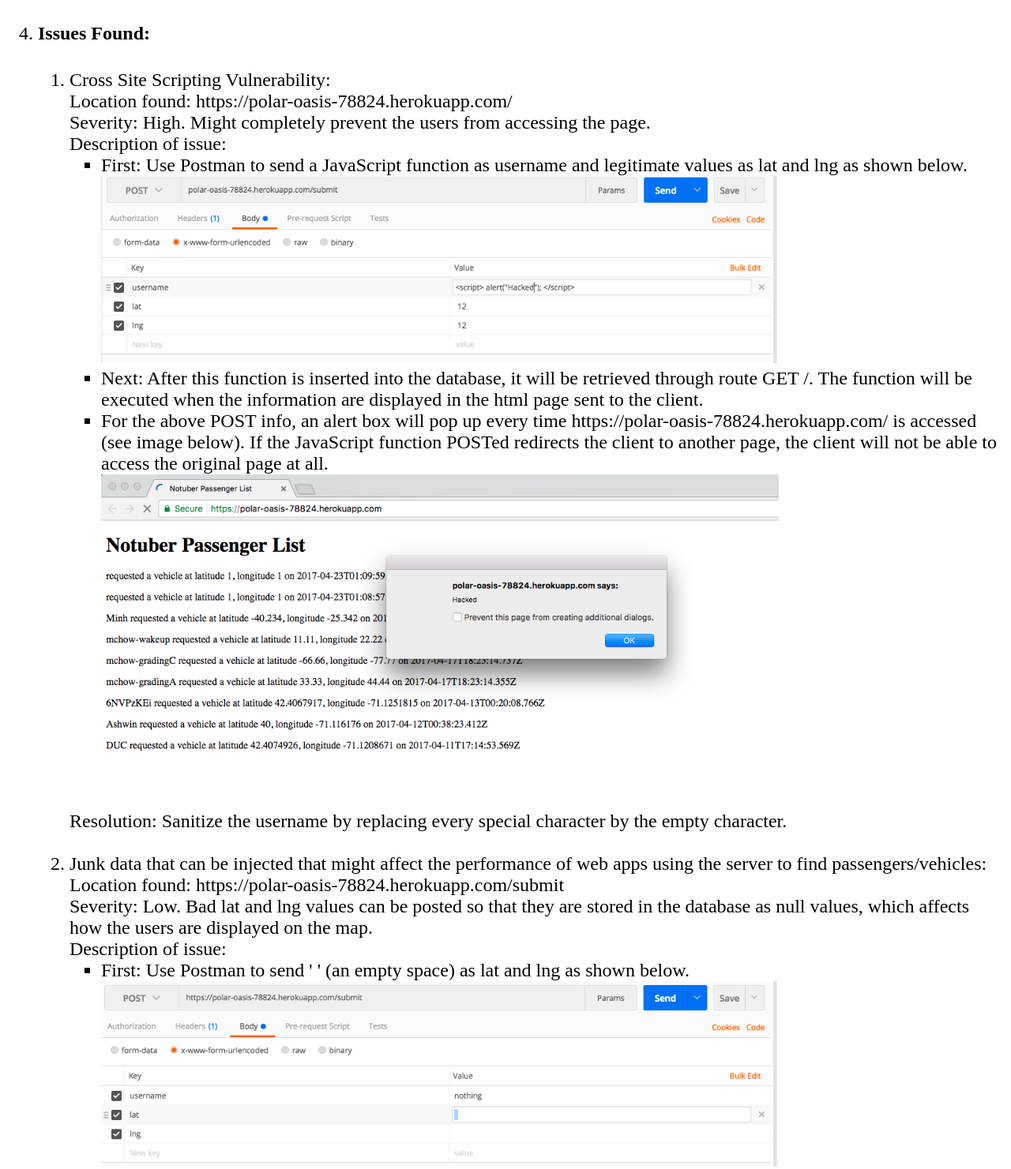
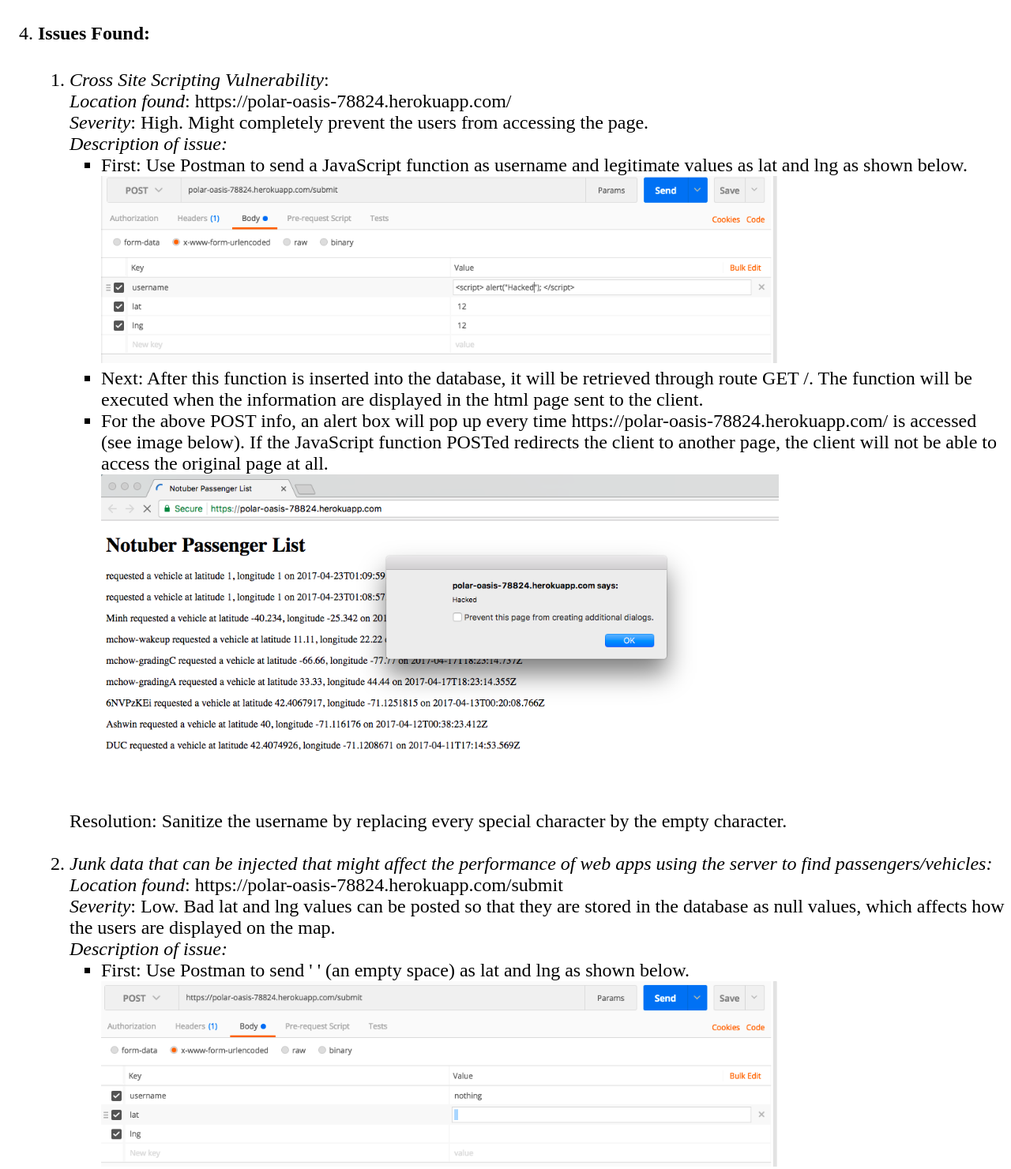
Before and after one commit to minh-d-nguyen/comp20-mnguyen, a plain HTML site: page security/index.html in a window 1280 px wide. Shown: the part 811-2292 px from the top of the page at 79% size. Drawn offline with Linux system fonts and the light colour scheme.

Commit message:
Fixed styling

```diff
--- a/security/index.html
+++ b/security/index.html
@@ -33,10 +33,10 @@
 		<li> <h4>Issues Found:</h4>
 			<ol>
 			<li>
-				Cross Site Scripting Vulnerability: <br>
-				Location found: https://polar-oasis-78824.herokuapp.com/ <br>
-				Severity: High. Might completely prevent the users from accessing the page. <br>
-				Description of issue:
+				<em>Cross Site Scripting Vulnerability</em>: <br>
+				<i>Location found</i>: https://polar-oasis-78824.herokuapp.com/ <br>
+				<i>Severity</i>: High. Might completely prevent the users from accessing the page. <br>
+				<i>Description of issue:</i>
 				<ul>
 					<li>First: Use Postman to send a JavaScript function as username and legitimate values as lat and lng as shown below.</li>
 					<img src="xss-post.png" alt="Image not found!" class="issues"><br>
@@ -48,10 +48,10 @@
 			</li>
 			<br>
 			<li>
-				Junk data that can be injected that might affect the performance of web apps using the server to find passengers/vehicles: <br>
-				Location found: https://polar-oasis-78824.herokuapp.com/submit <br>
-				Severity: Low. Bad lat and lng values can be posted so that they are stored in the database as null values, which affects how the users are displayed on the map.<br>
-				Description of issue:
+				<em>Junk data that can be injected that might affect the performance of web apps using the server to find passengers/vehicles:</em> <br>
+				<i>Location found</i>: https://polar-oasis-78824.herokuapp.com/submit <br>
+				<i>Severity</i>: Low. Bad lat and lng values can be posted so that they are stored in the database as null values, which affects how the users are displayed on the map.<br>
+				<i>Description of issue: </i>
 				<ul>
 					<li>First: Use Postman to send ' ' (an empty space) as lat and lng as shown below. </li>
 					<img src="latlng-issue.png" alt="Image not found!" class="issues"><br>
@@ -64,10 +64,10 @@
 			</li>
 			<br>
 			<li>
-				Potential illegal data modification issue:<br>
-				Location found: https://polar-oasis-78824.herokuapp.com/submit <br>
-				Severity: Low. MongoDB query-like string can be sent to the server to trick the server to search for username that is not allowed to be accessed. The result is not shown to the client, and the malicious username is not stored properly in the databse, but it might be an issue if MongoDB changes the way it stores data.<br>
-				Description of issue:
+				<em>Potential illegal data modification issue:</em><br>
+				<i>Location found</i>: https://polar-oasis-78824.herokuapp.com/submit <br>
+				<i>Severity</i>: Low. MongoDB query-like string can be sent to the server to trick the server to search for username that is not allowed to be accessed. The result is not shown to the client, and the malicious username is not stored properly in the databse, but it might be an issue if MongoDB changes the way it stores data.<br>
+				<i>Description of issue: </i>
 				<ul>
 					<li>First: Use Postman to POST the following information. </li>
 					<img src="db-post.png" alt="Image not found!" class="issues"><br>
```
